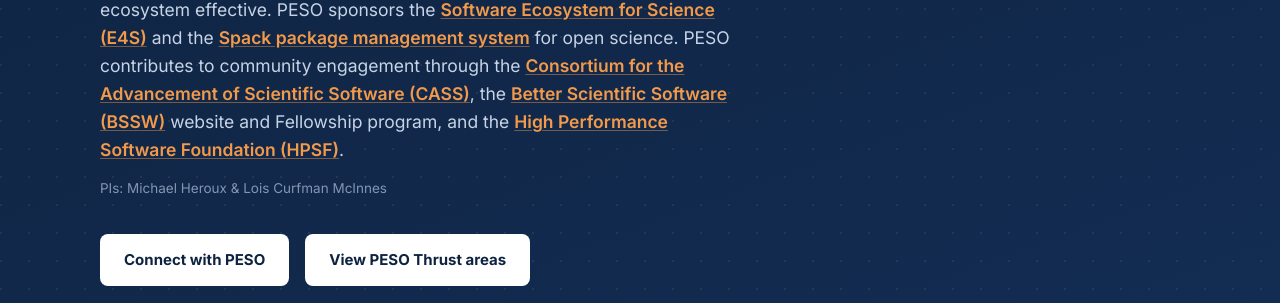
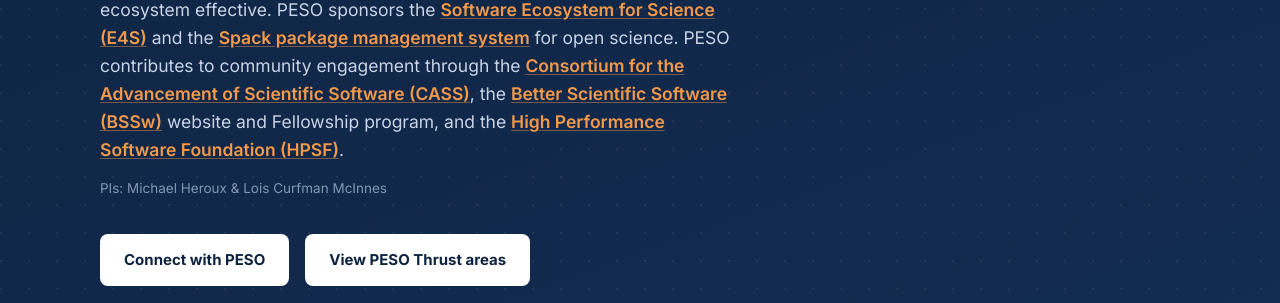
Before and after one commit to pesoproject/pesoproject.github.io, a Jekyll site: the page built from index.html, in a window 1280 px wide and 900 px high. Shown: the part 428-731 px from the top of the window. Built offline with Jekyll 4.4.1, drawn with Linux system fonts in a browser that asks for light colours.

Commit message:
Fix capitallization of BSSw

```diff
--- a/_includes/header.html
+++ b/_includes/header.html
@@ -4,7 +4,7 @@
   <div class="wrap hero-inner">
     <div class="kicker">● DOE · Office of Science · ASCR</div>
     <h1 class="display">Stewarding the scientific software <span class="accent">ecosystem</span></h1>
-    <p class="lede">PESO exists to sustain and advance a robust, versatile, and portable HPC-AI software ecosystem and support the community of people who make that ecosystem effective. PESO sponsors the <a href="https://e4s.io">Software Ecosystem for Science (E4S)</a> and the <a href="https://spack.io">Spack package management system</a> for open science. PESO contributes to community engagement through the <a href="https://cass.community">Consortium for the Advancement of Scientific Software (CASS)</a>, the <a href="https://bssw.io">Better Scientific Software (BSSW)</a> website and Fellowship program, and the <a href="https://hpsf.io">High Performance Software Foundation (HPSF)</a>.</p>
+    <p class="lede">PESO exists to sustain and advance a robust, versatile, and portable HPC-AI software ecosystem and support the community of people who make that ecosystem effective. PESO sponsors the <a href="https://e4s.io">Software Ecosystem for Science (E4S)</a> and the <a href="https://spack.io">Spack package management system</a> for open science. PESO contributes to community engagement through the <a href="https://cass.community">Consortium for the Advancement of Scientific Software (CASS)</a>, the <a href="https://bssw.io">Better Scientific Software (BSSw)</a> website and Fellowship program, and the <a href="https://hpsf.io">High Performance Software Foundation (HPSF)</a>.</p>
     <p style="margin-top:14px; font-size:13.5px; color:#8296B4;">PIs: Michael Heroux &amp; Lois Curfman McInnes</p>
     <div class="hero-ctas">
       <a class="btn-primary" href="/connect">Connect with PESO</a>
```
